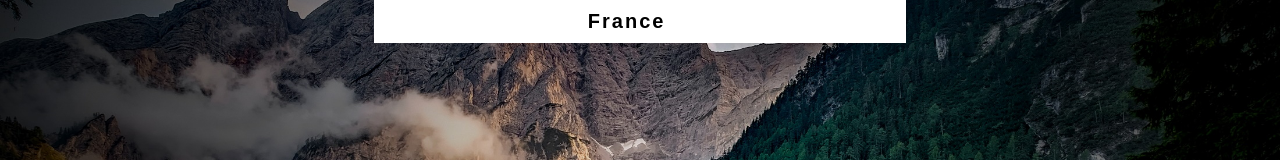
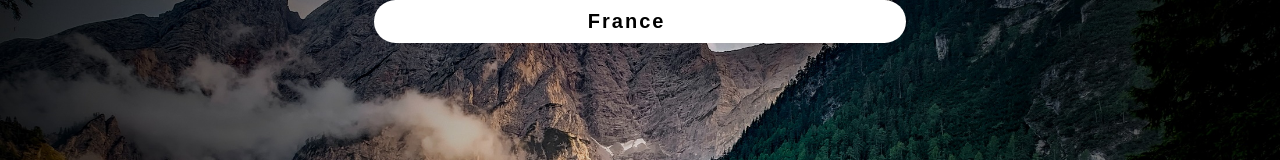
Before and after one commit to FMichel5173/TravelerKit, a React (Vite) app in the folder frontend/: page / in a window 1280 px wide. Shown: the top 160 px of the page. Built offline with nearby package versions, Linux system fonts and the light colour scheme.

Commit message:
style list

```diff
--- a/frontend/src/components/header.css
+++ b/frontend/src/components/header.css
@@ -61,6 +61,7 @@ datalist {
   outline: none;
   letter-spacing: 2px;
   font-size: 20px;
+  border-radius: 40px;
 }
 .list > * {
   font-size: 0.8em;
```
Also changed, not shown: 2 other files (tests, documents, lock files or other folders).
